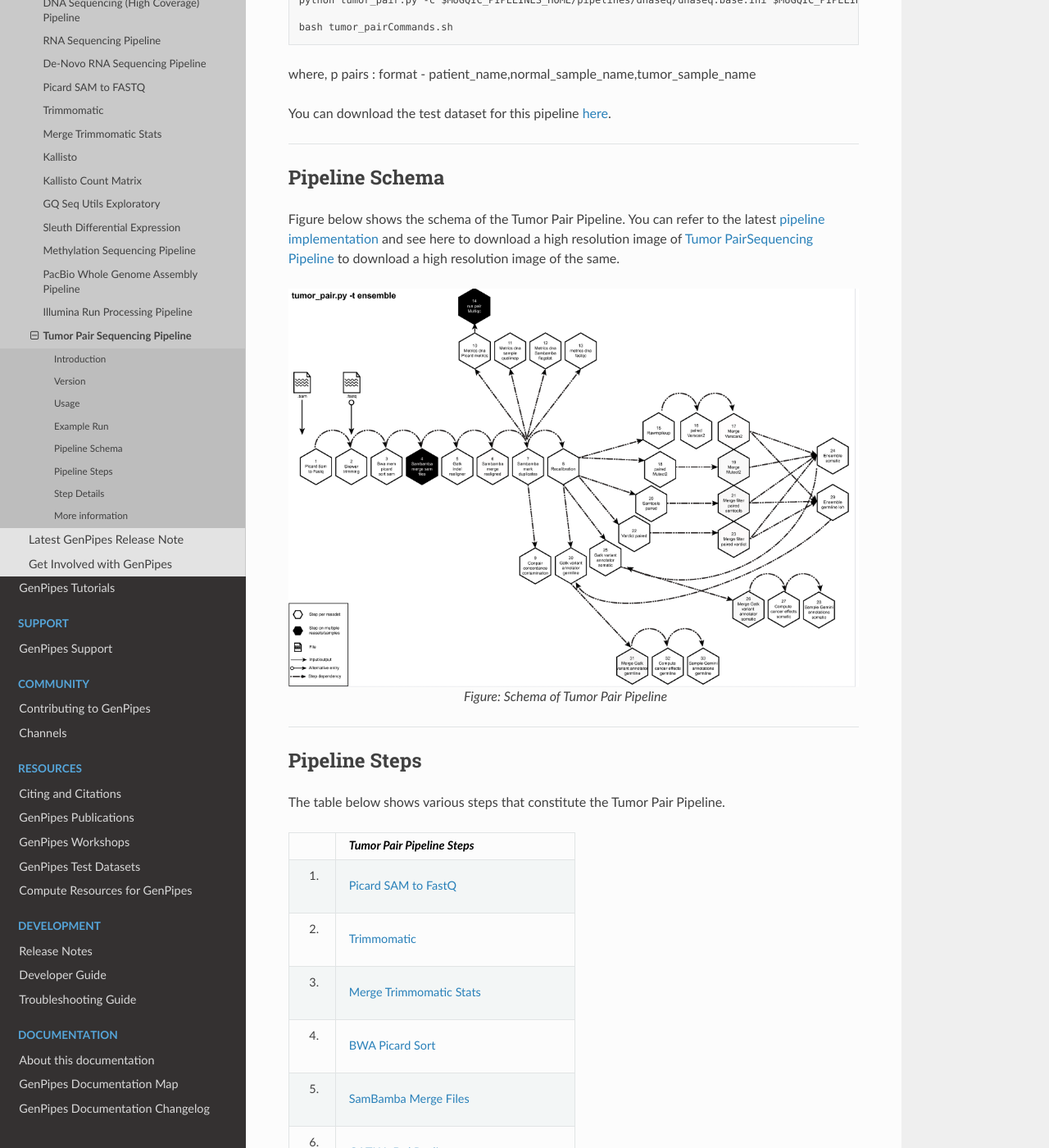
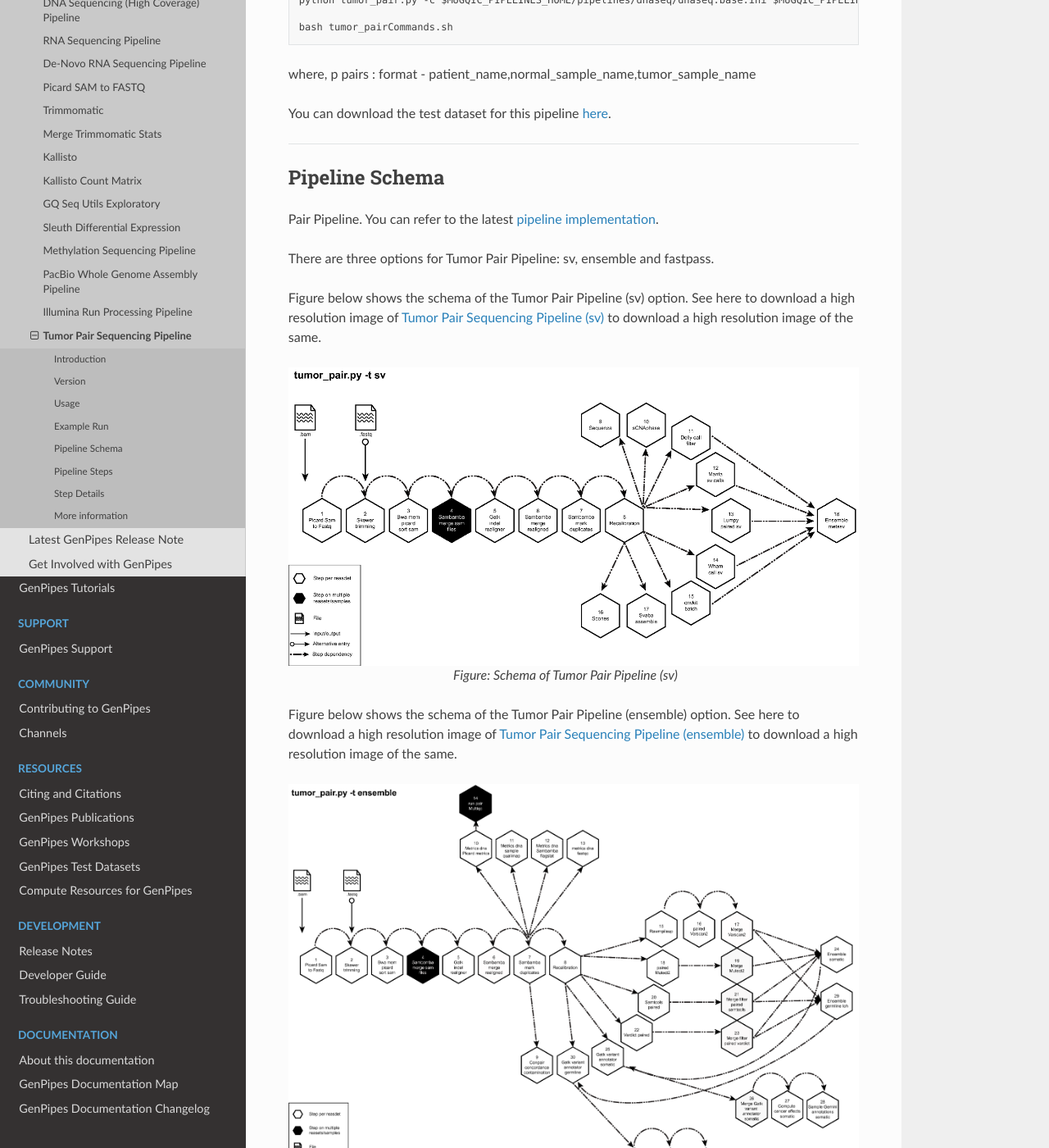
Before and after one commit to c3g/GenPipes_Docs, a Sphinx documentation site: the page built from docs/source/user_guide/pipelines/gp_tumourpair.rst, in a window 1280 px wide and 1400 px high, scrolled down 3106 px. Shown: the whole window at 82% size. Built offline with Sphinx 7.4.7 and the Read the Docs theme 2.0.0, drawn with Linux system fonts in a browser that asks for light colours; formulas are drawn with MathJax 3; the version number could not be read and is left out; some of the changed text lies outside the part shown.

Commit message:
Updated pipeline schema for sv,emsemble and fastpass in tumor pair pipeline

```diff
--- a/docs/source/user_guide/pipelines/gp_tumourpair.rst
+++ b/docs/source/user_guide/pipelines/gp_tumourpair.rst
@@ -136,13 +136,33 @@
 Pipeline Schema
 ---------------
 
-Figure below shows the schema of the Tumor Pair Pipeline. You can refer to the latest `pipeline implementation <https://bitbucket.org/mugqic/genpipes/src/master/pipelines/tumor_pair/>`_ and see here to download a high resolution image of `Tumor PairSequencing Pipeline <https://bitbucket.org/mugqic/genpipes/raw/master/resources/workflows/GenPipes_tumor_pair_ensemble.png>`_ to download a high resolution image of the same.
+Pair Pipeline. You can refer to the latest `pipeline implementation <https://bitbucket.org/mugqic/genpipes/src/master/pipelines/tumor_pair/>`_.
 
-.. figure:: /img/pipelines/tumor_pair.png
+There are three options for Tumor Pair Pipeline: sv, ensemble and fastpass.
+
+Figure below shows the schema of the Tumor Pair Pipeline (sv) option. See here to download a high resolution image of `Tumor Pair Sequencing Pipeline (sv) <https://bitbucket.org/mugqic/genpipes/raw/master/resources/workflows/GenPipes_tumor_pair_sv.png>`_ to download a high resolution image of the same.
+
+.. figure:: /img/pipelines/GenPipes_tumor_pair_sv.png
    :align: center
-   :alt: tumor_pair schema
+   :alt: tumor_pair_sv schema
 
-   Figure: Schema of Tumor Pair Pipeline
+   Figure: Schema of Tumor Pair Pipeline (sv)
+
+Figure below shows the schema of the Tumor Pair Pipeline (ensemble) option. See here to download a high resolution image of `Tumor Pair Sequencing Pipeline (ensemble) <https://bitbucket.org/mugqic/genpipes/raw/master/resources/workflows/GenPipes_tumor_pair_ensemble.png>`_ to download a high resolution image of the same.
+
+.. figure:: /img/pipelines/GenPipes_tumor_pair_ensemble.png
+   :align: center
+   :alt: tumor_pair_ensemble schema
+
+   Figure: Schema of Tumor Pair Pipeline (ensemble)
+
+Figure below shows the schema of the Tumor Pair Pipeline (fastpass) option. See here to download a high resolution image of `Tumor Pair Sequencing Pipeline (fastpass) <https://bitbucket.org/mugqic/genpipes/raw/master/resources/workflows/GenPipes_tumor_pair_fastpass.png>`_ to download a high resolution image of the same.
+
+.. figure:: /img/pipelines/GenPipes_tumor_pair_fastpass.png
+   :align: center
+   :alt: tumor_pair_fastpass schema
+
+   Figure: Schema of Tumor Pair Pipeline (fastpass)
 
 ----
 
@@ -151,99 +171,99 @@
 
 The table below shows various steps that constitute the Tumor Pair Pipeline.
 
-+----+--------------------------------------------+
-|    | *Tumor Pair Pipeline Steps*                |
-+====+============================================+
-| 1. | |picard_sam_to_fastq|                      |
-+----+--------------------------------------------+
-| 2. | |trimmomatic|                              |
-+----+--------------------------------------------+
-| 3. | |merge_trimmomatic_stats|                  |
-+----+--------------------------------------------+
-| 4. | |bwa_mem_picard_sort_sam|                  |
-+----+--------------------------------------------+
-| 5. | |sambamba_merge_sam_files|                 |
-+----+--------------------------------------------+
-| 6. | |gatk_indel_realigner|                     |
-+----+--------------------------------------------+
-| 7. | |sambamba_merge_realigned|                 |
-+----+--------------------------------------------+
-| 8. | |sambamba_mark_duplicates|                 |
-+----+--------------------------------------------+
-| 9. | |recalibration|                            |
-+----+--------------------------------------------+
-| 10.| |conpair_concordance_contamination|        |
-+----+--------------------------------------------+
-| 11.| |rawmpileup_panel|                         |
-+----+--------------------------------------------+
-| 12.| |paired_varscan2_panel|                    |
-+----+--------------------------------------------+
-| 13.| |merge_varscan2_panel|                     |
-+----+--------------------------------------------+
-| 14.| |preprocess_vcf_panel|                     |
-+----+--------------------------------------------+
-| 15.| |snp_effect_panel|                         |
-+----+--------------------------------------------+
-| 16.| |gemini_annotations_panel|                 |
-+----+--------------------------------------------+
-| 17.| |metrics|                                  |
-+----+--------------------------------------------+
-| 18.| |picard_calculate_hs_metrics|              |
-+----+--------------------------------------------+
-| 19.| |gatk_callable_loci|                       |
-+----+--------------------------------------------+
-| 20.| |extract_common_snp_freq|                  |
-+----+--------------------------------------------+
-| 21.| |baf_plot|                                 |
-+----+--------------------------------------------+
-| 22.| |rawmpileup|                               |
-+----+--------------------------------------------+
-| 23.| |paired_varscan2|                          |
-+----+--------------------------------------------+
-| 24.| |merge_varscan2|                           |
-+----+--------------------------------------------+
-| 25.| |paired_mutect2|                           |
-+----+--------------------------------------------+
-| 26.| |merge_mutect2|                            |
-+----+--------------------------------------------+
-| 27.| |samtools_paired|                          |
-+----+--------------------------------------------+
-| 28.| |merge_filter_paired_samtools|             |
-+----+--------------------------------------------+
-| 29.| |vardict_paired|                           |
-+----+--------------------------------------------+
-| 30.| |merge_filter_paired_vardict|              |
-+----+--------------------------------------------+
-| 31.| |ensemble_somatic|                         |
-+----+--------------------------------------------+
-| 32.| |gatk_variant_annotator_somatic|           |
-+----+--------------------------------------------+
-| 33.| |merge_gatk_variant_annotator_somatic|     |
-+----+--------------------------------------------+
-| 34.| |compute_cancer_effects_somatic|           |
-+----+--------------------------------------------+
-| 35.| |combine_tumor_pairs_somatic|              |
-+----+--------------------------------------------+
-| 36.| |all_pairs_compute_effects_somatic|        |
-+----+--------------------------------------------+
-| 37.| |gemini_annotations_somatic|               |
-+----+--------------------------------------------+
-| 38.| |ensemble_germline_loh|                    |
-+----+--------------------------------------------+
-| 39.| |gatk_variant_annotator_germline|          |
-+----+--------------------------------------------+
-| 40.| |merge_gatk_variant_annotator_germline|    |
-+----+--------------------------------------------+
-| 41.| |compute_cancer_effects_germline|          |
-+----+--------------------------------------------+
-| 42.| |combine_tumor_pairs_germline|             |
-+----+--------------------------------------------+
-| 43.| |all_pairs_compute_effects_germline|       |
-+----+--------------------------------------------+
-| 44.| |gemini_annotations_germline|              |
-+----+--------------------------------------------+
-| 45.| |cram_output|                              |
-+----+--------------------------------------------+
++----+-----------------------------------------+
+|    | *Tumor Pair Pipeline Steps*             |
++====+=========================================+
+| 1. | |picard_sam_to_fastq|                   |
++----+-----------------------------------------+
+| 2. | |trimmomatic|                           |
++----+-----------------------------------------+
+| 3. | |merge_trimmomatic_stats|               |
++----+-----------------------------------------+
+| 4. | |bwa_mem_picard_sort_sam|               |
++----+-----------------------------------------+
+| 5. | |sambamba_merge_sam_files|              |
++----+-----------------------------------------+
+| 6. | |gatk_indel_realigner|                  |
++----+-----------------------------------------+
+| 7. | |sambamba_merge_realigned|              |
++----+-----------------------------------------+
+| 8. | |sambamba_mark_duplicates|              |
++----+-----------------------------------------+
+| 9. | |recalibration|                         |
++----+-----------------------------------------+
+| 10.| |conpair_concordance_contamination|     |
++----+-----------------------------------------+
+| 11.| |rawmpileup_panel|                      |
++----+-----------------------------------------+
+| 12.| |paired_varscan2_panel|                 |
++----+-----------------------------------------+
+| 13.| |merge_varscan2_panel|                  |
++----+-----------------------------------------+
+| 14.| |preprocess_vcf_panel|                  |
++----+-----------------------------------------+
+| 15.| |snp_effect_panel|                      |
++----+-----------------------------------------+
+| 16.| |gemini_annotations_panel|              |
++----+-----------------------------------------+
+| 17.| |metrics|                               |
++----+-----------------------------------------+
+| 18.| |picard_calculate_hs_metrics|           |
++----+-----------------------------------------+
+| 19.| |gatk_callable_loci|                    |
++----+-----------------------------------------+
+| 20.| |extract_common_snp_freq|               |
++----+-----------------------------------------+
+| 21.| |baf_plot|                              |
++----+-----------------------------------------+
+| 22.| |rawmpileup|                            |
++----+-----------------------------------------+
+| 23.| |paired_varscan2|                       |
++----+-----------------------------------------+
+| 24.| |merge_varscan2|                        |
++----+-----------------------------------------+
+| 25.| |paired_mutect2|                        |
++----+-----------------------------------------+
+| 26.| |merge_mutect2|                         |
++----+-----------------------------------------+
+| 27.| |samtools_paired|                       |
++----+-----------------------------------------+
+| 28.| |merge_filter_paired_samtools|          |
++----+-----------------------------------------+
+| 29.| |vardict_paired|                        |
++----+-----------------------------------------+
+| 30.| |merge_filter_paired_vardict|           |
++----+-----------------------------------------+
+| 31.| |ensemble_somatic|                      |
++----+-----------------------------------------+
+| 32.| |gatk_variant_annotator_somatic|        |
++----+-----------------------------------------+
+| 33.| |merge_gatk_variant_annotator_somatic|  |
++----+-----------------------------------------+
+| 34.| |compute_cancer_effects_somatic|        |
++----+-----------------------------------------+
+| 35.| |combine_tumor_pairs_somatic|           |
++----+-----------------------------------------+
+| 36.| |all_pairs_compute_effects_somatic|     |
++----+-----------------------------------------+
+| 37.| |gemini_annotations_somatic|            |
++----+-----------------------------------------+
+| 38.| |ensemble_germline_loh|                 |
++----+-----------------------------------------+
+| 39.| |gatk_variant_annotator_germline|       |
++----+-----------------------------------------+
+| 40.| |merge_gatk_variant_annotator_germline| |
++----+-----------------------------------------+
+| 41.| |compute_cancer_effects_germline|       |
++----+-----------------------------------------+
+| 42.| |combine_tumor_pairs_germline|          |
++----+-----------------------------------------+
+| 43.| |all_pairs_compute_effects_germline|    |
++----+-----------------------------------------+
+| 44.| |gemini_annotations_germline|           |
++----+-----------------------------------------+
+| 45.| |cram_output|                           |
++----+-----------------------------------------+
 
 ----
 
```
Also changed, not shown: docs/source/img/pipelines/GenPipes_tumor_pair_ensemble.png (added), docs/source/img/pipelines/GenPipes_tumor_pair_fastpass.png (added), docs/source/img/pipelines/GenPipes_tumor_pair_sv.png (added), docs/source/img/pipelines/tumor_pair.png (deleted), 1 other file.
